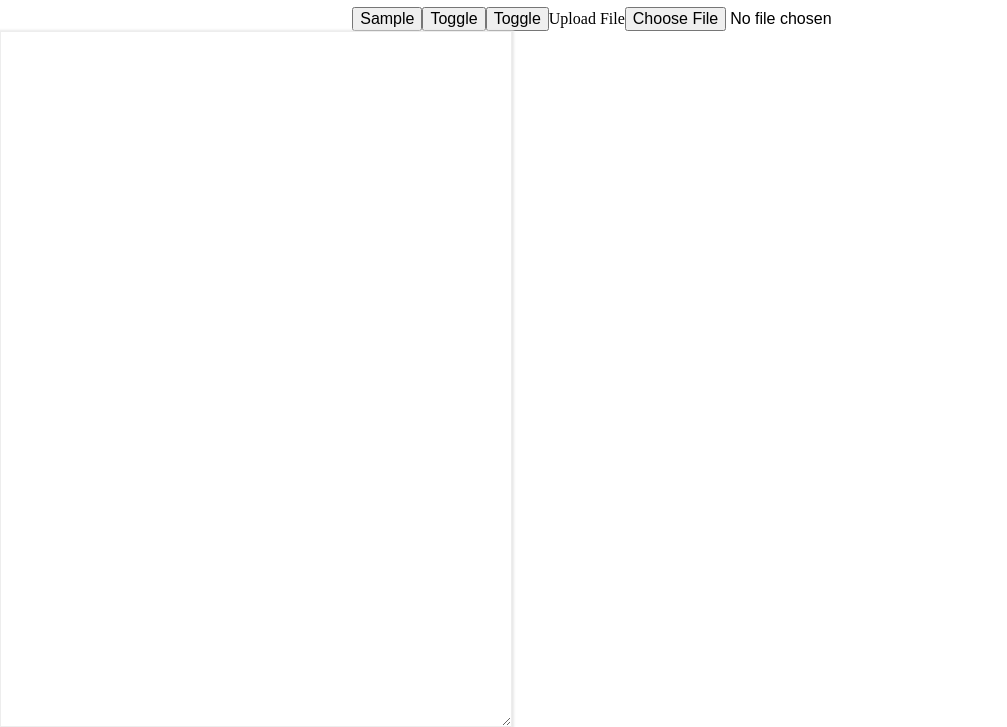
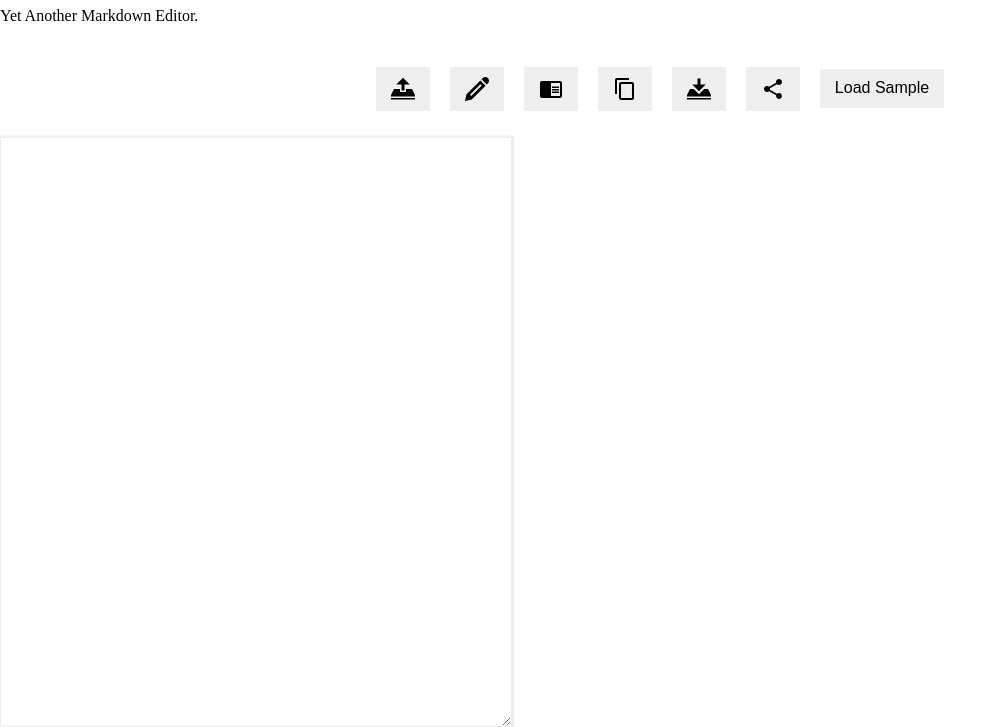
Before and after one commit to mrslwiseman/react-markdown, a React app in the folder client/: page / in a window 1280 px wide. Shown: the part 73-800 px from the top of the page, without its empty margins (0-1007 px from the left). Built offline with nearby package versions, Linux system fonts and the light colour scheme.

Commit message:
restyle nav, fix file input

```diff
--- a/client/src/components/App.js
+++ b/client/src/components/App.js
@@ -1,10 +1,15 @@
 import React, { Component } from 'react';
 import ReactMarkdown from 'react-markdown'
-import fs from 'fs'
 import 'normalize.css';
 import '../styles/App.scss';
 import axios from 'axios'
 import { debounce } from 'lodash'
+
+import Icon from './Icon'
+import { ICONS } from '../constants'
+
+
+
 class App extends Component {
   constructor(props) {
     super(props)
@@ -83,8 +88,9 @@ class App extends Component {
 
   loadFile = (e) => {
     e.preventDefault();
+    console.log(e.target.files);
 
-    if(e.target.files){
+    if (e.target.files) {
       const file = e.target.files[0];
       const reader = new FileReader();
       reader.onload = (e) => {
@@ -96,19 +102,48 @@ class App extends Component {
     }
   }
 
+onFileUploadClick = () => {
+  this.fileInput.click()
+}
+
   render() {
     return (
       <div className="app">
         <header>
-          <h1>React Markdown Previewer</h1>
+          <h1>Yame.</h1>
+          <p>Yet Another Markdown Editor.</p>
           <nav>
-          <button className="nav__button" onClick={this.loadSampleData}>Sample</button>
-          <button className="nav__button" onClick={this.onTogglePreviewBar}>Toggle</button>
-          <button className="nav__button" onClick={this.onToggleEditorBar}>Toggle</button>
-          <label className="fileContainer">
-          Upload File
-            <input onChange={this.loadFile} type="file" name="markdown" id="markdown"/>
-          </label>
+            <ul>
+
+                <button className="nav__button fileContainer" onClick={this.onFileUploadClick}>
+                    <Icon icon={ICONS.UPLOAD} />
+                  <input ref={input => this.fileInput = input} onChange={this.loadFile} type="file" name="file" id="file" />
+                </button>
+                <button className="nav__button" onClick={this.onToggleEditorBar}>
+                  <Icon icon={ICONS.EDIT} />
+                  <span>Toggle Editor</span>
+              </button>
+                <button className="nav__button" onClick={this.onTogglePreviewBar}>
+                  <Icon icon={ICONS.PREVIEW} />
+                  <span>Toggle Preview</span>
+              </button>
+                <button className="nav__button" onClick={this.onTogglePreviewBar}>
+                  <Icon icon={ICONS.COPY} />
+                  <span>Copy</span>
+              </button>
+                <button className="nav__button" onClick={this.onTogglePreviewBar}>
+                  <Icon icon={ICONS.DOWNLOAD} />
+                  <span>Download</span>
+              </button>
+                <button className="nav__button" onClick={this.onTogglePreviewBar}>
+                  <Icon icon={ICONS.SHARE} />
+                  <span>Share</span>
+              </button>
+
+              <button className="nav__button" onClick={this.loadSampleData}>
+                Load Sample
+              </button>
+            </ul>
 
           </nav>
         </header>
@@ -133,7 +168,7 @@ class App extends Component {
 
           {
             this.state.showPreviewBar &&
-            <ReactMarkdown className={'output'} source={this.state.md} />
+            <ReactMarkdown className={'output'} source={this.state.md}></ReactMarkdown>
 
 
 
--- /dev/null
+++ b/client/src/components/Icon.js
@@ -0,0 +1,42 @@
+import React from 'react';
+import PropTypes from 'prop-types'
+
+
+
+const Icon = props => {
+  const styles = {
+    svg: {
+      display: 'inline-block',
+      verticalAlign: 'middle',
+    },
+    path: {
+      fill: props.color,
+    },
+  };
+
+  return (
+    <svg
+      style={styles.svg}
+      width={`${props.size}px`}
+      height={`${props.size}px`}
+      viewBox="0 0 32 32"
+    >
+      <path
+        style={styles.path}
+        d={props.icon}
+      ></path>
+    </svg>
+  );
+};
+
+Icon.propTypes = {
+  icon: PropTypes.string.isRequired,
+  size: PropTypes.number,
+  color: PropTypes.string,
+};
+
+Icon.defaultProps = {
+  size: 24,
+};
+
+export default Icon;
--- /dev/null
+++ b/client/src/constants.js
@@ -0,0 +1,9 @@
+export const ICONS = {
+  COPY: "M25.313 28v-18.688h-14.625v18.688h14.625zM25.313 6.688c1.438 0 2.688 1.188 2.688 2.625v18.688c0 1.438-1.25 2.688-2.688 2.688h-14.625c-1.438 0-2.688-1.25-2.688-2.688v-18.688c0-1.438 1.25-2.625 2.688-2.625h14.625zM21.313 1.313v2.688h-16v18.688h-2.625v-18.688c0-1.438 1.188-2.688 2.625-2.688h16z",
+  DOWNLOAD: "M28 16h-5l-7 7-7-7h-5l-4 8v2h32v-2l-4-8zM0 28h32v2h-32v-2zM18 10v-8h-4v8h-7l9 9 9-9h-7z",
+  UPLOAD: "M0 28h32v2h-32zM32 24v2h-32v-2l4-8h8v4h8v-4h8zM7 10l9-9 9 9h-7v8h-4v-8z",
+  EDIT: "M27 0c2.761 0 5 2.239 5 5 0 1.126-0.372 2.164-1 3l-2 2-7-7 2-2c0.836-0.628 1.874-1 3-1zM2 23l-2 9 9-2 18.5-18.5-7-7-18.5 18.5zM22.362 11.362l-14 14-1.724-1.724 14-14 1.724 1.724z",
+  SAVE: "M20 12v-5.313h-13.313v5.313h13.313zM16 25.313c2.188 0 4-1.813 4-4s-1.813-4-4-4-4 1.813-4 4 1.813 4 4 4zM22.688 4l5.313 5.313v16c0 1.438-1.25 2.688-2.688 2.688h-18.625c-1.5 0-2.688-1.25-2.688-2.688v-18.625c0-1.438 1.188-2.688 2.688-2.688h16z",
+  PREVIEW: "M28 25.313v-17.313h-12v17.313h12zM28 5.313c1.438 0 2.688 1.25 2.688 2.688v17.313c0 1.438-1.25 2.688-2.688 2.688h-24c-1.438 0-2.688-1.25-2.688-2.688v-17.313c0-1.438 1.25-2.688 2.688-2.688h24zM17.313 19.313h9.375v2h-9.375v-2zM17.313 12.688h9.375v2h-9.375v-2zM17.313 16h9.375v2h-9.375v-2z",
+  SHARE: "M24 21.438c2.125 0 3.875 1.75 3.875 3.875s-1.75 3.938-3.875 3.938-3.875-1.813-3.875-3.938c0-0.313 0-0.625 0.063-0.875l-9.438-5.5c-0.75 0.688-1.688 1.063-2.75 1.063-2.188 0-4-1.813-4-4s1.813-4 4-4c1.063 0 2 0.375 2.75 1.063l9.375-5.438c-0.063-0.313-0.125-0.625-0.125-0.938 0-2.188 1.813-4 4-4s4 1.813 4 4-1.813 4-4 4c-1.063 0-2-0.438-2.75-1.125l-9.375 5.5c0.063 0.313 0.125 0.625 0.125 0.938s-0.063 0.625-0.125 0.938l9.5 5.5c0.688-0.625 1.625-1 2.625-1z"
+};
--- a/client/src/styles/App.scss
+++ b/client/src/styles/App.scss
@@ -18,7 +18,11 @@ html, body {
 }
 nav {
     text-align: center;
+    display: flex;
 
+    ul {
+        width: 100%;
+    }
 }
 
 .main {
@@ -92,6 +96,13 @@ footer {
 }
 
 @media all and (min-width: 768px){
+
+    .nav__button {
+        display: inline-block;
+        padding: 10px 15px;
+        margin: 10px;
+    }
+
    .main {
         flex-direction: row;
     }
@@ -113,3 +124,17 @@ footer {
 
 
 }
+
+.fileContainer {
+    input {
+      display: none;
+    }
+}
+.nav__button {
+    list-style: none;
+    display: inline-block;
+    border: none;
+    span {
+        font-size: 0;
+    }
+}
```
